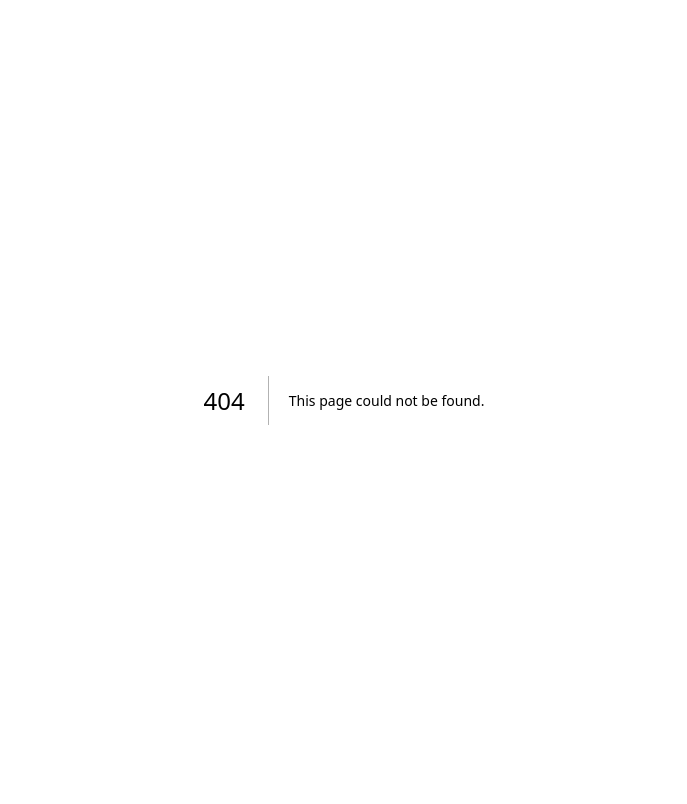
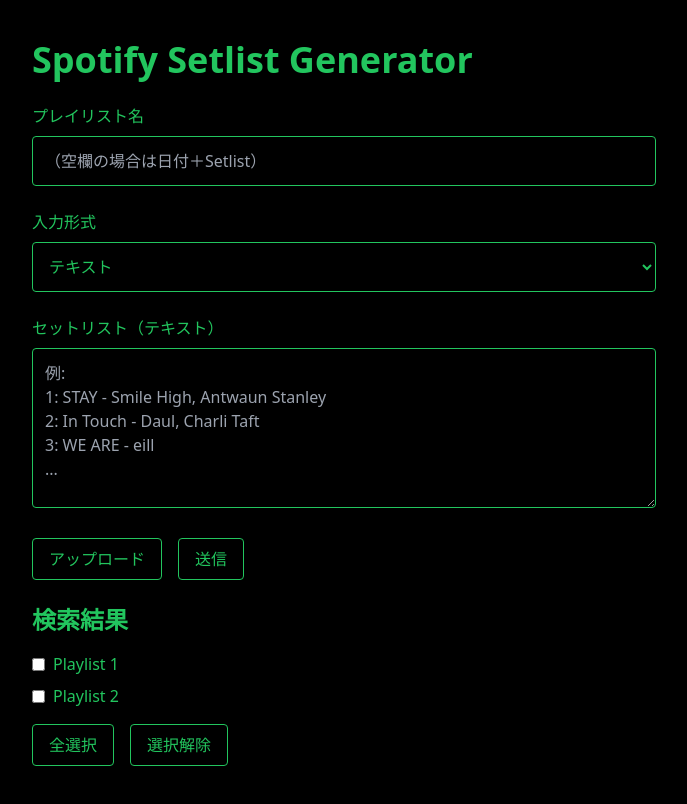
Before and after one commit to Makoto041/hono-nextjs, a Next.js app: page /search in a window 1280 px wide. Before the commit this address had no page. Shown: the whole page, without its empty margins (296-983 px from the left). Built offline with nearby package versions, Linux system fonts and the light colour scheme; sample sign-in values are in the browser's storage.

Commit message:
fix:ログイン画面と遷移先のUI変更

```diff
--- a/src/app/api/[[...route]]/(gemini)/upload.ts
+++ b/src/app/api/[[...route]]/(gemini)/upload.ts
@@ -5,7 +5,7 @@ import {
   createSpotifyPlaylist,
   addTracksToPlaylist,
   searchSpotifyTrack,
-} from "../(spotify)/_spotify";
+} from "../(spotifyToken)/_spotify";
 
 const upload = new Hono();
 
--- a/src/app/api/[[...route]]/(spotify)/callback.ts
+++ b/src/app/api/[[...route]]/(spotifyToken)/callback.ts
@@ -47,7 +47,7 @@ app.get("/", async (c) => {
       httpOnly: true,
     });
   // メインページ（トップページ）にリダイレクトする
-  return c.redirect("/");
+  return c.redirect("/search");
 } catch (error: any) {
   console.error(
     "Spotifyトークン取得エラー:",
--- a/src/app/api/[[...route]]/route.ts
+++ b/src/app/api/[[...route]]/route.ts
@@ -1,9 +1,9 @@
 // src/app/api/[[...route]]/route.ts
 import { Hono } from "hono";
 import { handle } from "hono/vercel";
-import auth from "./(spotify)/auth";
+import auth from "./(spotifyToken)/auth";
 import upload from "./(gemini)/upload";
-import callback from "./(spotify)/callback";
+import callback from "./(spotifyToken)/callback";
 
 const app = new Hono().basePath("/api");
 
--- /dev/null
+++ b/src/app/login/page.tsx
@@ -0,0 +1,15 @@
+"use client";
+import React from "react";
+import SpotifyAuth from "../../components/spotifyAuth";
+
+export default function LoginPage() {
+  return (
+    <div className="min-h-screen bg-black text-green-500 flex flex-col items-center justify-center p-4">
+      <h1 className="text-4xl font-bold mb-6">
+        Welcome to Spotify Setlist Generator
+      </h1>
+      <p className="mb-6">ログインしてはじめましょう</p>
+      <SpotifyAuth />
+    </div>
+  );
+}
--- a/src/app/page.tsx
+++ b/src/app/page.tsx
@@ -1,5 +1,6 @@
+// src/app/page.tsx
 import { useEffect, useState } from "react";
-import Pages from "../components/pages";
+import Pages from "./login/page";
 
 export default function Home() {
   return (
--- /dev/null
+++ b/src/app/search/page.tsx
@@ -0,0 +1,56 @@
+"use client";
+import React, { useEffect, useState } from "react";
+import PlaylistForm from "../../components/playlistForm";
+
+export default function SearchPage() {
+  const [spotifyToken, setSpotifyToken] = useState<string | null>(null);
+
+  useEffect(() => {
+    const storedToken = localStorage.getItem("spotifyAccessToken");
+    // トークンがなければログインページへ
+    if (!storedToken) {
+      window.location.href = "/login";
+    } else {
+      setSpotifyToken(storedToken);
+    }
+  }, []);
+
+  return (
+    <div className="min-h-screen bg-black text-green-500 flex flex-col items-center justify-center p-4">
+      <div className="w-full max-w-2xl bg-black p-6 rounded-lg shadow-xl">
+        <h1 className="text-4xl font-bold mb-6">Spotify Setlist Generator</h1>
+        {/* 検索フォーム */}
+        <PlaylistForm spotifyToken={spotifyToken} />
+
+        {/* 検索結果セクション */}
+        <div className="mt-6">
+          <h2 className="text-2xl font-bold mb-4">検索結果</h2>
+          <div className="space-y-2">
+            <div className="flex items-center">
+              <input
+                type="checkbox"
+                className="form-checkbox text-green-500 border-green-500"
+              />
+              <span className="ml-2">Playlist 1</span>
+            </div>
+            <div className="flex items-center">
+              <input
+                type="checkbox"
+                className="form-checkbox text-green-500 border-green-500"
+              />
+              <span className="ml-2">Playlist 2</span>
+            </div>
+          </div>
+          <div className="flex gap-4 mt-4">
+            <button className="px-4 py-2 border border-green-500 text-green-500 rounded hover:bg-green-500 hover:text-black">
+              全選択
+            </button>
+            <button className="px-4 py-2 border border-green-500 text-green-500 rounded hover:bg-green-500 hover:text-black">
+              選択解除
+            </button>
+          </div>
+        </div>
+      </div>
+    </div>
+  );
+}
--- a/src/components/pages/index.tsx
+++ /dev/null
@@ -1,29 +0,0 @@
-"use client";
-import React, { useEffect, useState } from "react";
-import SpotifyAuth from "../spotifyAuth";
-import PlaylistForm from "../playlistForm";
-
-export default function HomePage() {
-  const [spotifyToken, setSpotifyToken] = useState<string | null>(null);
-
-  useEffect(() => {
-    const storedToken = localStorage.getItem("spotifyAccessToken");
-    if (storedToken) {
-      setSpotifyToken(storedToken);
-    }
-  }, []);
-
-  return (
-    <div className="min-h-screen bg-gray-900 text-white flex flex-col items-center justify-center p-4">
-      <div className="w-full max-w-2xl bg-gray-800 p-6 rounded-lg shadow-xl">
-        <h1 className="text-4xl font-bold mb-6 text-green-500">
-          Spotify Setlist Generator
-        </h1>
-        <div className="mb-6">
-          <SpotifyAuth setSpotifyToken={setSpotifyToken} />
-        </div>
-        <PlaylistForm spotifyToken={spotifyToken} />
-      </div>
-    </div>
-  );
-}
--- a/src/components/playlistForm.tsx
+++ b/src/components/playlistForm.tsx
@@ -27,7 +27,7 @@ export default function PlaylistForm({ spotifyToken }: PlaylistFormProps) {
     }
     if (!spotifyToken) {
       alert("Spotifyの再ログインが必要です");
-      window.location.href = "/api/auth";
+      window.location.href = "/login";
       return;
     }
     const formData = new FormData();
@@ -43,7 +43,7 @@ export default function PlaylistForm({ spotifyToken }: PlaylistFormProps) {
       if (!res.ok) {
         throw new Error(`アップロードに失敗しました: ${res.statusText}`);
       }
-      const data = await res.json();
+      await res.json();
       setResultMsg("アップロードに成功しました。");
     } catch (error) {
       console.error("アップロードエラー:", error);
@@ -64,7 +64,7 @@ export default function PlaylistForm({ spotifyToken }: PlaylistFormProps) {
     }
     if (!spotifyToken) {
       alert("Spotifyの再ログインが必要です");
-      window.location.href = "/api/auth";
+      window.location.href = "/login";
       return;
     }
     try {
@@ -78,6 +78,7 @@ export default function PlaylistForm({ spotifyToken }: PlaylistFormProps) {
       if (!parsedData || typeof parsedData.result !== "string") {
         throw new Error("無効なレスポンスデータ");
       }
+
       let finalParsedData;
       try {
         finalParsedData = JSON.parse(
@@ -88,6 +89,7 @@ export default function PlaylistForm({ spotifyToken }: PlaylistFormProps) {
         setResultMsg("レスポンスの解析に失敗しました。");
         return;
       }
+
       if (finalParsedData.tracks && finalParsedData.tracks.length > 0) {
         const trackURIs = finalParsedData.tracks.map(
           (track: { trackURI: string }) => track.trackURI
@@ -113,7 +115,7 @@ export default function PlaylistForm({ spotifyToken }: PlaylistFormProps) {
       if (error.response?.status === 401) {
         alert("Spotifyの認証が切れました。再ログインしてください。");
         localStorage.removeItem("spotifyAccessToken");
-        window.location.href = "/api/auth";
+        window.location.href = "/login";
         return;
       }
       setResultMsg(error.response?.data?.message || "エラーが発生しました。");
@@ -130,7 +132,7 @@ export default function PlaylistForm({ spotifyToken }: PlaylistFormProps) {
           value={playlistName}
           onChange={(e) => setPlaylistName(e.target.value)}
           placeholder="（空欄の場合は日付＋Setlist）"
-          className="w-full p-3 rounded bg-gray-700 border border-gray-600 focus:outline-none focus:ring-2 focus:ring-green-500"
+          className="w-full p-3 rounded bg-black border border-green-500 focus:outline-none focus:ring-2 focus:ring-green-500 text-green-500"
         />
       </div>
       <div>
@@ -138,7 +140,7 @@ export default function PlaylistForm({ spotifyToken }: PlaylistFormProps) {
         <select
           value={inputType}
           onChange={(e) => setInputType(e.target.value as "text" | "image")}
-          className="w-full p-3 rounded bg-gray-700 border border-gray-600 focus:outline-none focus:ring-2 focus:ring-green-500"
+          className="w-full p-3 rounded bg-black border border-green-500 focus:outline-none focus:ring-2 focus:ring-green-500 text-green-500"
         >
           <option value="text">テキスト</option>
           <option value="image">画像</option>
@@ -153,7 +155,7 @@ export default function PlaylistForm({ spotifyToken }: PlaylistFormProps) {
             value={setlistText}
             onChange={(e) => setSetlistText(e.target.value)}
             placeholder={`例:\n1: STAY - Smile High, Antwaun Stanley\n2: In Touch - Daul, Charli Taft\n3: WE ARE - eill\n...`}
-            className="w-full p-3 rounded bg-gray-700 border border-gray-600 focus:outline-none focus:ring-2 focus:ring-green-500 h-40"
+            className="w-full p-3 rounded bg-black border border-green-500 focus:outline-none focus:ring-2 focus:ring-green-500 h-40 text-green-500"
           ></textarea>
         </div>
       ) : (
@@ -163,15 +165,24 @@ export default function PlaylistForm({ spotifyToken }: PlaylistFormProps) {
             type="file"
             accept="image/*"
             onChange={handleFileChange}
-            className="w-full p-2 bg-gray-700 rounded border border-gray-600 focus:outline-none focus:ring-2 focus:ring-green-500"
+            className="w-full p-2 bg-black rounded border border-green-500 focus:outline-none focus:ring-2 focus:ring-green-500 text-green-500"
           />
         </div>
       )}
       <div className="flex gap-4">
-        <button type="button" onClick={handleUpload}>
+        <button
+          type="button"
+          onClick={handleUpload}
+          className="px-4 py-2 border border-green-500 text-green-500 rounded hover:bg-green-500 hover:text-black"
+        >
           アップロード
         </button>
-        <button type="submit">送信</button>
+        <button
+          type="submit"
+          className="px-4 py-2 border border-green-500 text-green-500 rounded hover:bg-green-500 hover:text-black"
+        >
+          送信
+        </button>
       </div>
       {resultMsg && <p className="mt-6 text-center text-lg">{resultMsg}</p>}
     </form>
--- a/src/components/spotifyAuth.tsx
+++ b/src/components/spotifyAuth.tsx
@@ -2,13 +2,15 @@
 import React from "react";
 
 export default function SpotifyAuth() {
-    const handleLogin = async () => {
-        window.location.href = "/api/auth";
-    };
+  const handleLogin = async () => {
+    // ここでHonoのバックエンド側にリクエストしてOAuth認証開始
+    window.location.href = "/api/auth";
+  };
+
   return (
     <button
       onClick={handleLogin}
-      className="inline-block bg-blue-500 hover:bg-blue-600 text-white font-semibold py-2 px-4 rounded"
+      className="inline-block bg-black border border-green-500 text-green-500 font-semibold py-2 px-4 rounded hover:bg-green-500 hover:text-black"
     >
       Spotifyでログイン
     </button>
```
Also changed, not shown: src/app/api/[[...route]]/(spotifyToken)/_spotify.ts (renamed from src/app/api/[[...route]]/(spotify)/_spotify.ts), src/app/api/[[...route]]/(spotifyToken)/auth.ts (renamed from src/app/api/[[...route]]/(spotify)/auth.ts).
